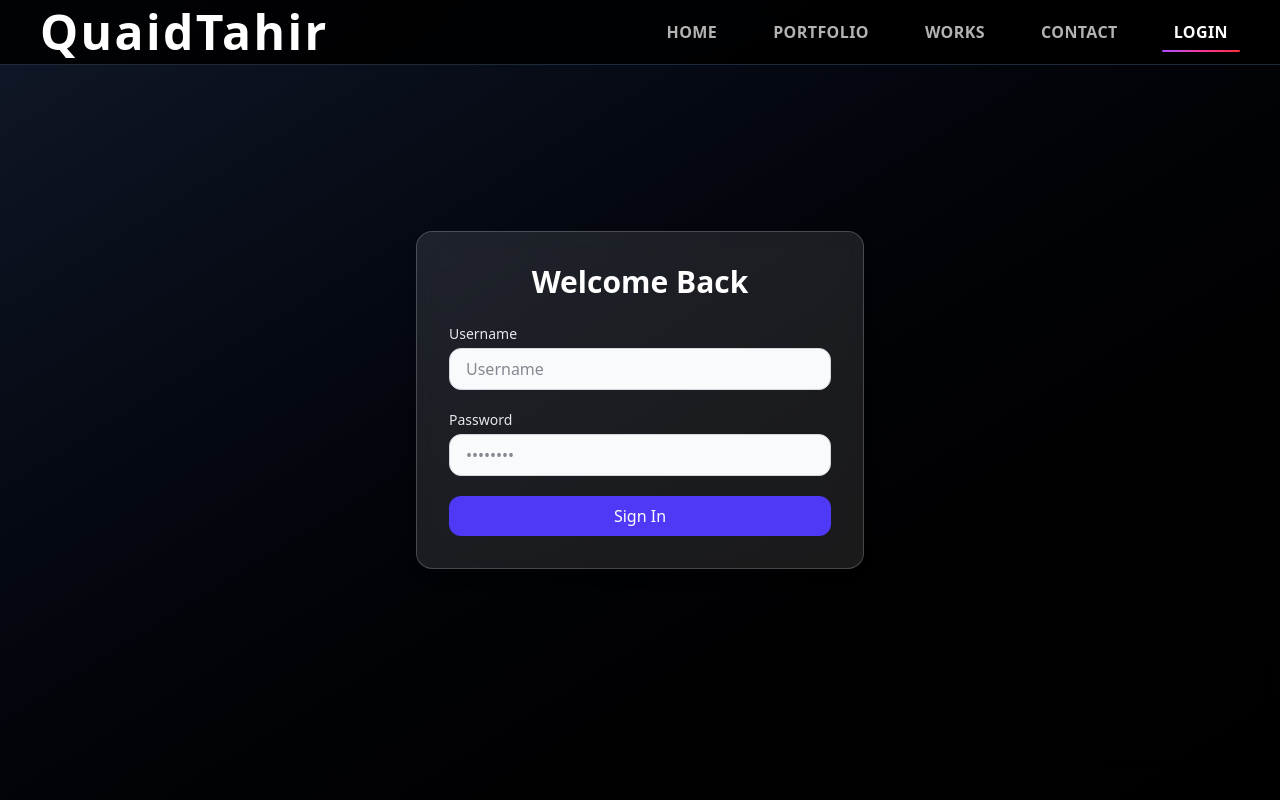
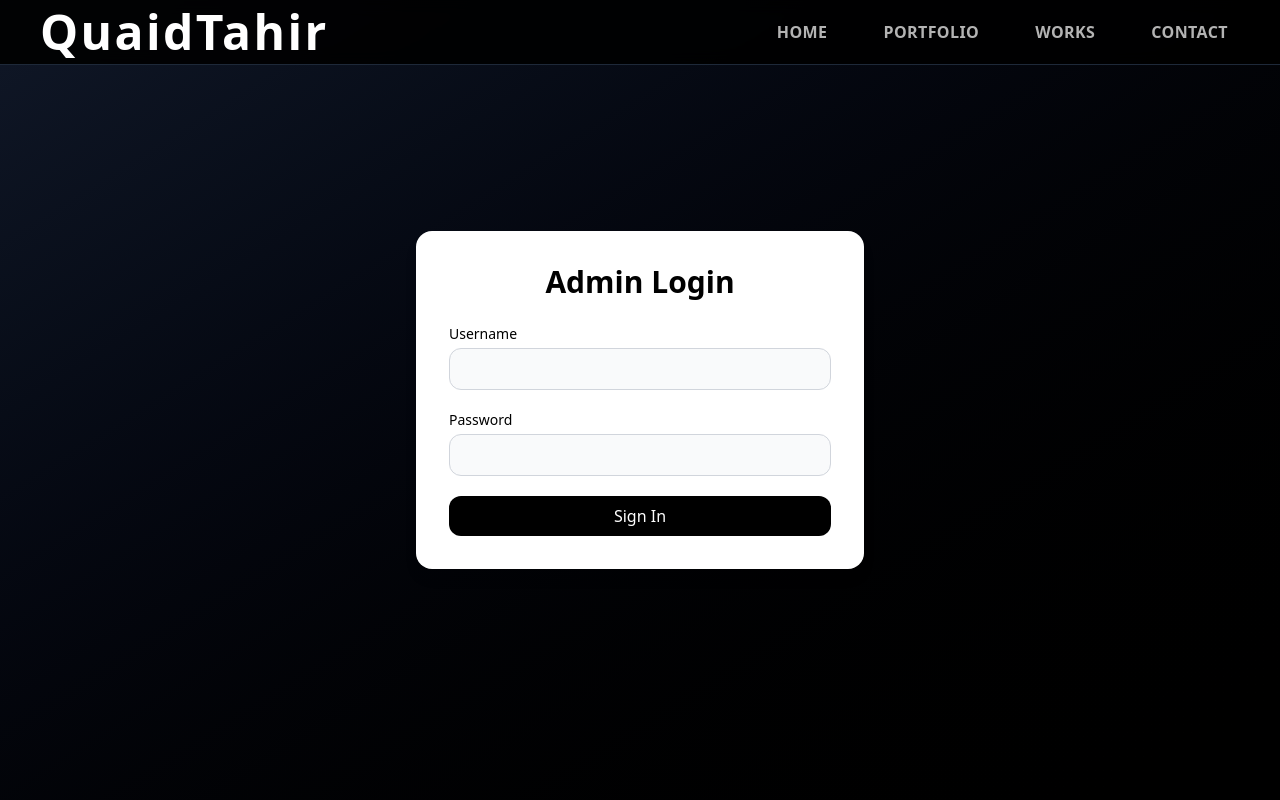
Before and after one commit to QuaidCodes/quaidtahir.com, a Next.js app: page /login in a window 1280 px wide. Shown: the top 800 px of the page. Built offline with nearby package versions, Linux system fonts and the light colour scheme.

Commit message:
create admin login button on the footer

```diff
--- a/src/app/contact/page.tsx
+++ b/src/app/contact/page.tsx
@@ -195,7 +195,7 @@ export default function Contact() {
             <button
               type="submit"
               disabled={status === "submitting"}
-              className="w-full py-3 rounded-md font-semibold bg-black text-white hover:bg-gray-900 transition disabled:opacity-50"
+              className="w-full py-3 rounded-md font-semibold bg-black text-white hover:bg-gray-900 transition duration-300 disabled:opacity-50"
             >
               {status === "submitting" ? (
                 <span className="flex items-center justify-center gap-2">
--- a/src/app/login/page.tsx
+++ b/src/app/login/page.tsx
@@ -12,11 +12,8 @@ export default function LoginPage() {
     e.preventDefault();
     setLoading(true);
 
-    // API call -- set up backend
+    // API call -- set up backend?
     await new Promise((resolve) => setTimeout(resolve, 1000));
-
-    console.log("Email:", email);
-    console.log("Password:", password);
 
     setLoading(false);
   };
@@ -27,14 +24,14 @@ export default function LoginPage() {
         initial={{ opacity: 0, y: 20 }}
         animate={{ opacity: 1, y: 0 }}
         transition={{ duration: 0.6 }}
-        className="w-full max-w-md bg-white/10 backdrop-blur-md p-8 rounded-2xl shadow-lg border border-white/20"
+        className="w-full max-w-md bg-white backdrop-blur-md p-8 rounded-2xl shadow-lg border border-white/20"
       >
-        <h1 className="text-3xl font-bold text-white text-center mb-6">
-          Welcome Back
+        <h1 className="text-3xl font-bold text-black text-center mb-6">
+          Admin Login
         </h1>
         <form onSubmit={handleSubmit} className="space-y-5">
           <div>
-            <label className="block text-sm font-medium text-gray-200 mb-1">
+            <label className="block text-sm font-medium text-black mb-1">
               Username
             </label>
             <input
@@ -43,12 +40,12 @@ export default function LoginPage() {
               value={email}
               onChange={(e) => setEmail(e.target.value)}
               className="w-full rounded-xl border border-gray-300 bg-gray-50 px-4 py-2 text-gray-900 focus:ring-2 focus:ring-indigo-500 focus:outline-none"
-              placeholder="Username"
+              // placeholder="Username"
             />
           </div>
 
           <div>
-            <label className="block text-sm font-medium text-gray-200 mb-1">
+            <label className="block text-sm font-medium text-black mb-1">
               Password
             </label>
             <input
@@ -57,14 +54,14 @@ export default function LoginPage() {
               value={password}
               onChange={(e) => setPassword(e.target.value)}
               className="w-full rounded-xl border border-gray-300 bg-gray-50 px-4 py-2 text-gray-900 focus:ring-2 focus:ring-indigo-500 focus:outline-none"
-              placeholder="••••••••"
+              // placeholder="••••••••"
             />
           </div>
 
           <button
             type="submit"
             disabled={loading}
-            className="w-full rounded-xl bg-indigo-600 hover:bg-indigo-700 text-white font-medium py-2 transition-colors disabled:opacity-50"
+            className="w-full rounded-xl bg-black hover:bg-gray-600 text-white font-medium py-2 transition duration-300 disabled:opacity-50"
           >
             {loading ? "Signing in..." : "Sign In"}
           </button>
--- /dev/null
+++ b/src/components/Dropdown.tsx
@@ -0,0 +1,63 @@
+// components/DropdownMenu.tsx
+import { useState, useRef, useEffect } from "react";
+import { motion } from "framer-motion";
+import Link from "next/link";
+
+const DropdownMenu = () => {
+  const [isOpen, setIsOpen] = useState<boolean>(false);
+  const dropdownRef = useRef<HTMLDivElement | null>(null);
+  const buttonRef = useRef<HTMLButtonElement | null>(null);
+
+  useEffect(() => {
+    const handleClickOutside = (event: MouseEvent) => {
+      if (
+        dropdownRef.current &&
+        !dropdownRef.current.contains(event.target as Node) &&
+        !buttonRef.current?.contains(event.target as Node)
+      ) {
+        setIsOpen(false);
+      }
+    };
+
+    document.addEventListener("mousedown", handleClickOutside);
+
+    return () => document.removeEventListener("mousedown", handleClickOutside);
+  }, []);
+
+
+  return (
+    <div className="relative" ref={dropdownRef}>
+      <button
+        ref={buttonRef}
+        onClick={() => setIsOpen((prev) => !prev)}
+        className="text-2xl font-bold tracking-wide"
+        aria-expanded={isOpen}
+        aria-haspopup="true"
+      >
+        Quaid Tahir
+      </button>
+
+      {isOpen && (
+        <motion.ul
+          className="absolute left-0 w-25 mt-2 bg-white rounded-lg shadow-lg ring-1 ring-black ring-opacity-5 border-0"
+          initial={{ opacity: 0, y: -10 }}
+          animate={{ opacity: 1, y: 0 }}
+          exit={{ opacity: 0, y: 10 }}
+          transition={{ duration: 0.3 }}
+          role="menu"
+        >
+          <Link href="/login">
+            <li
+              className="px-1 py-1 cursor-pointer text-md text-black text-center rounded-lg hover:bg-gray-200 transition border-0"
+              role="menuitem"
+            >
+              Login
+            </li>
+          </Link>
+        </motion.ul>
+      )}
+    </div>
+  );
+};
+
+export default DropdownMenu;
--- a/src/components/Footer.tsx
+++ b/src/components/Footer.tsx
@@ -1,6 +1,7 @@
 "use client";
 
 import Link from "next/link";
+import DropdownMenu from "./Dropdown";
 
 const navItems = [
   { href: "/", label: "Home" },
@@ -13,7 +14,8 @@ export default function Footer() {
   return (
     <footer className="bg-black text-white px-6 py-12 border-t border-gray-800">
       <div className="max-w-7xl mx-auto flex flex-col md:flex-row justify-between items-center gap-8">
-        <div className="text-2xl font-bold tracking-wide">Quaid Tahir</div>
+        {/* <div className="text-2xl font-bold tracking-wide">Quaid Tahir</div> */}
+        <DropdownMenu />
 
         <div className="flex gap-6 text-sm font-medium">
           {navItems.map(({ href, label }) => (
--- a/src/components/Header.tsx
+++ b/src/components/Header.tsx
@@ -12,7 +12,6 @@ export default function Header() {
     { href: "/works", label: "Works" },
     // { href: "/blog", label: "Blog" },
     { href: "/contact", label: "Contact" },
-    { href: "/login", label: "Login" },
   ];
 
   const pathname = usePathname();
--- a/src/data/projectList.tsx
+++ b/src/data/projectList.tsx
@@ -24,7 +24,7 @@ export const projects: TimelineEntry[] = [
     ),
   },
   {
-    title: "August 2025",
+    title: "July 2025",
     content: (
       <div>
         <h3 className="text-2xl font-semibold">Web Site Builder</h3>
@@ -105,7 +105,7 @@ export const projects: TimelineEntry[] = [
     ),
   },
   {
-    title: "July 2025",
+    title: "August 2025",
     content: (
       <div>
         <h3 className="text-2xl font-semibold">
```
